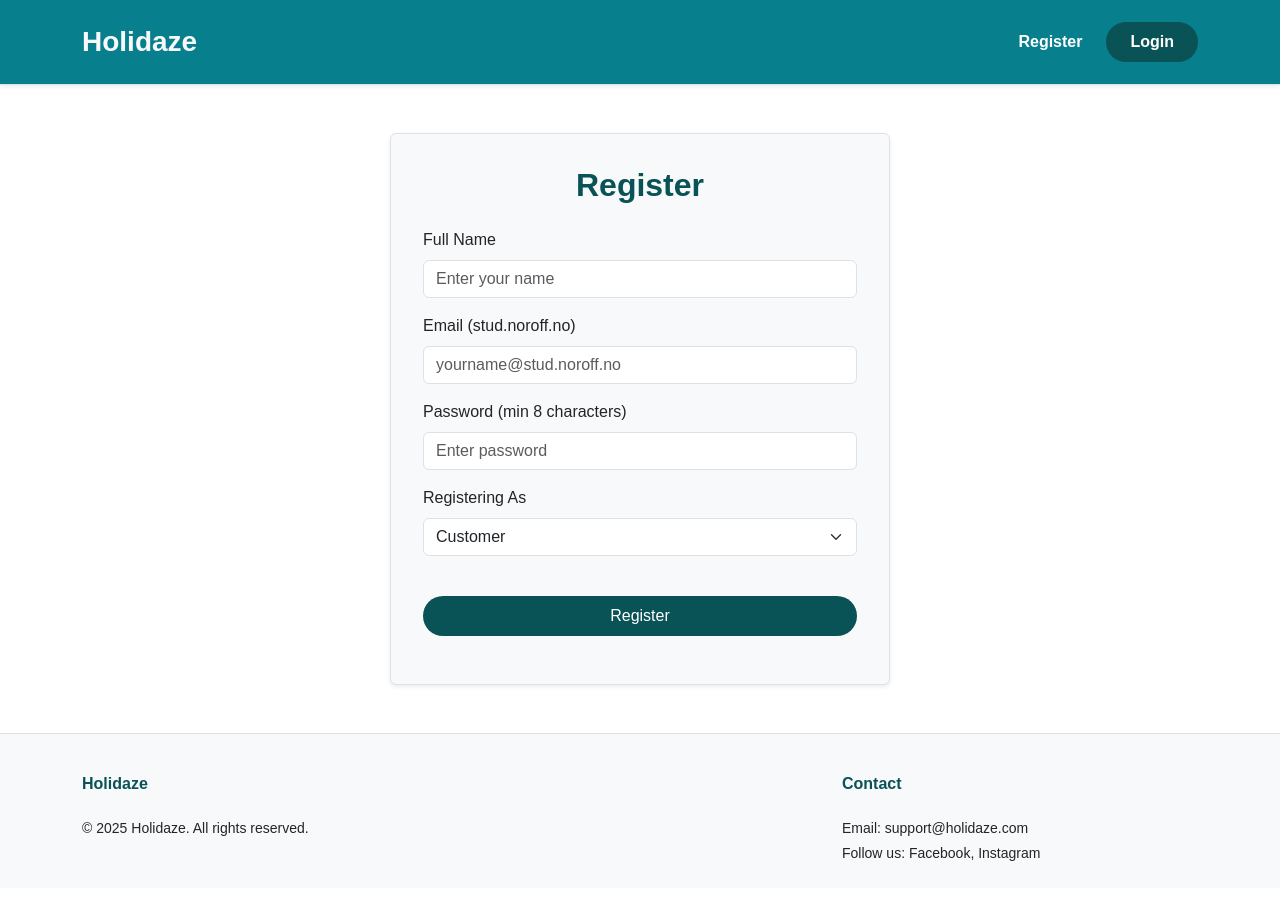
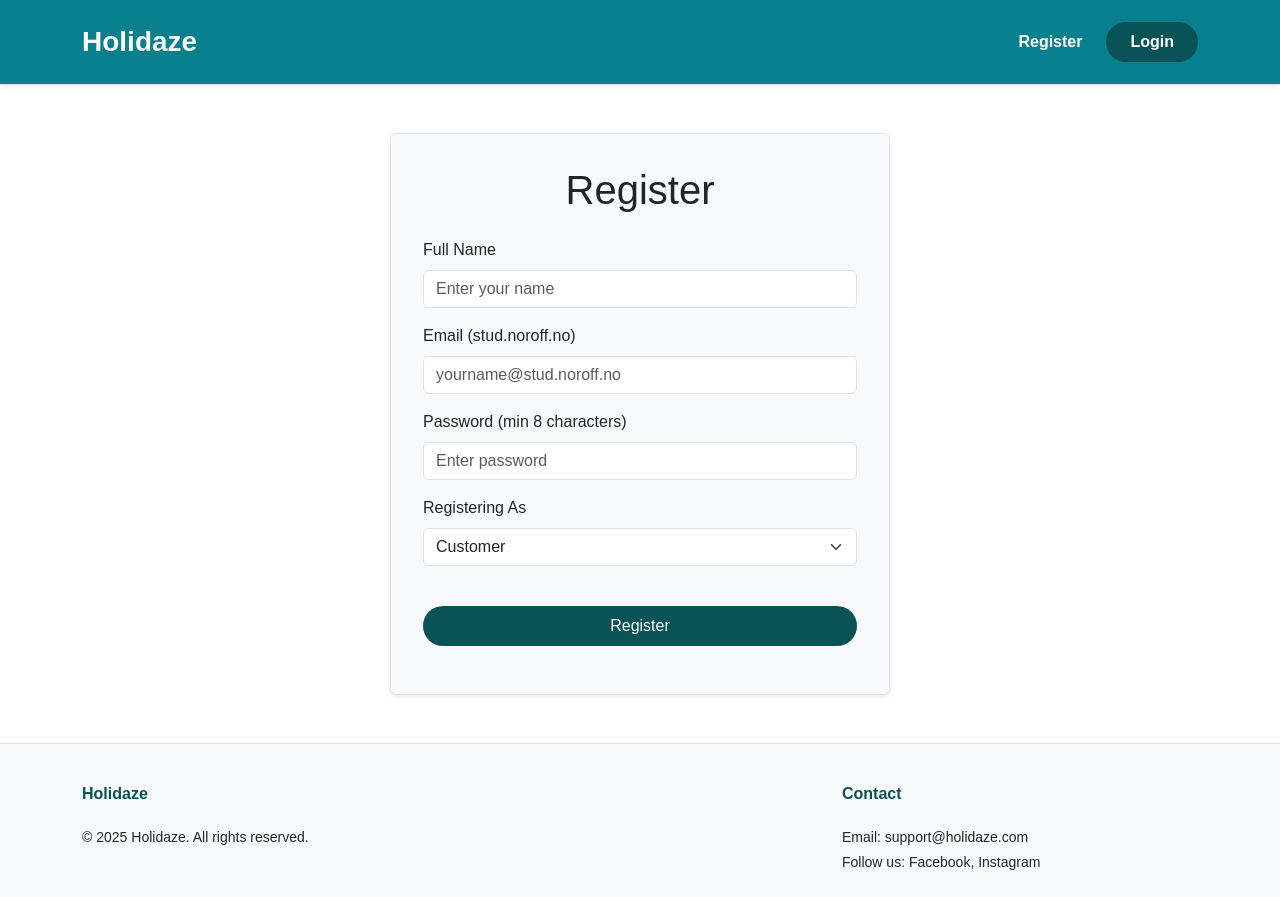
Before and after one commit to cecsun/project-exam-2, a React (Create React App) app: page /register in a window 1280 px wide. Built offline with nearby package versions, Linux system fonts and the light colour scheme; no server answers.

Commit message:
Changed heading

```diff
--- a/src/components/Register/RegisterForm.jsx
+++ b/src/components/Register/RegisterForm.jsx
@@ -108,7 +108,7 @@ const RegisterForm = () => {
 
   return (
     <Container className="register-form sm bg-light mt-5 border rounded shadow-sm">
-      <h2 className="mb-4 d-flex justify-content-center">Register</h2>
+      <h1 className="mb-4 d-flex justify-content-center">Register</h1>
       {serverResponse && <Alert variant="danger">{serverResponse}</Alert>}
       <Form onSubmit={handleSubmit} noValidate>
         <Form.Group className="mb-3" controlId="name">
```
